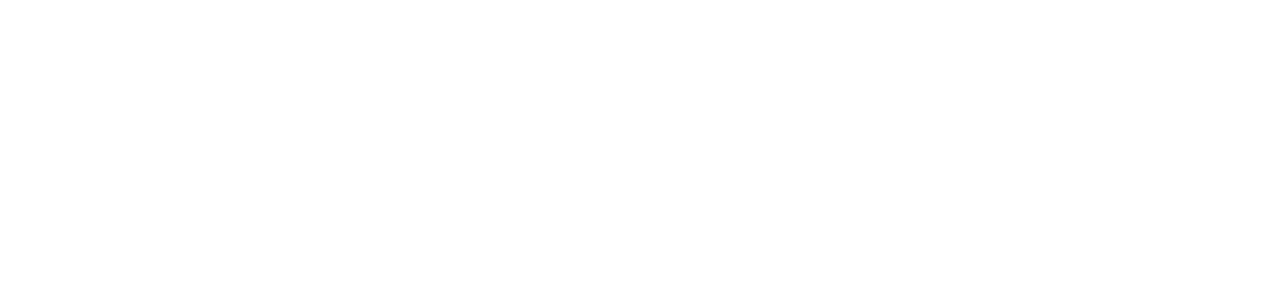
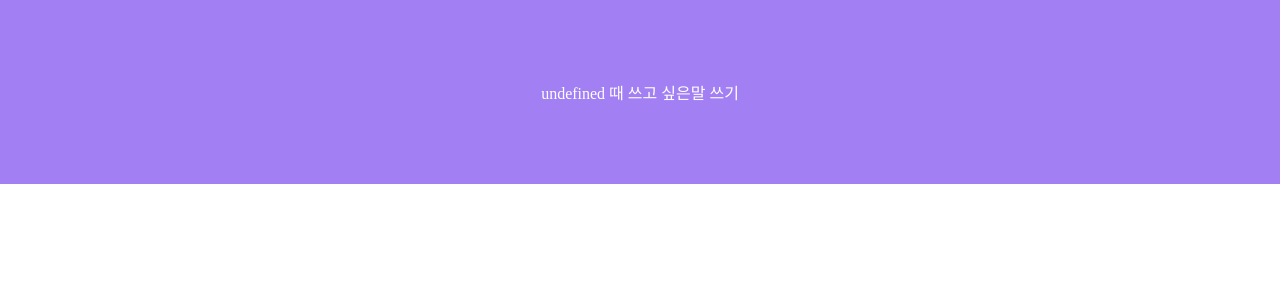
Before and after one commit to star-moon-cloud-k/WebProject, a React (Create React App) app in the folder react/react200/: page / in a window 1280 px wide. Shown: the top 300 px of the page. Built offline with nearby package versions, Linux system fonts and the light colour scheme.

Commit message:
undefined

```diff
--- a/react/react200/src/App.js
+++ b/react/react200/src/App.js
@@ -1,9 +1,9 @@
 import React from 'react';
-
+import './App.css';
 
 function App() {
-    const name = '리액트x'
-    return <div>{name === '리액트' ? <h1>리액트 입니다.</h1> : null}</div>
+    const name = undefined;
+    return <div>{name || 'undefined 때 쓰고 싶은말 쓰기'}</div>
 }
 
 export default App;
```
